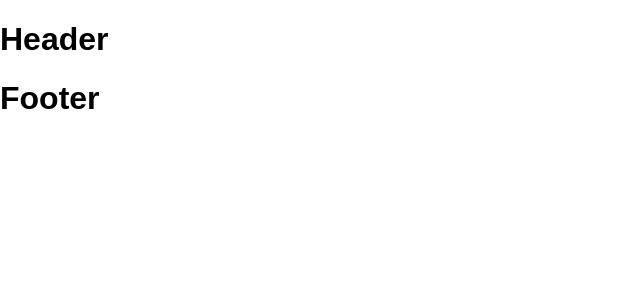
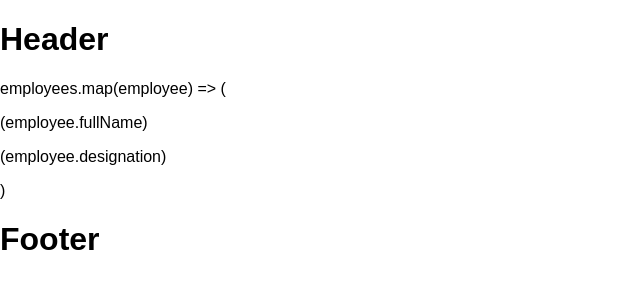
Before and after one commit to pauldropz/Team_Allocator, a React (Create React App) app: page / in a window 1280 px wide. Shown: the top 300 px of the page, without its empty margins (0-640 px from the left). Built offline with nearby package versions, Linux system fonts and the light colour scheme.

Commit message:
updating employee

```diff
--- a/src/Employees.jsx
+++ b/src/Employees.jsx
@@ -3,7 +3,7 @@ import { useState } from "react";
 
 
 
-const Employee = () => {
+const Employees = () => {
             const [ Employees, setEmployees ] = useState ([
 
                 { id:1, fullName: "Paul Dropz", designation: "Web-Developer", gender: "male", teamName: "Team7"},
@@ -18,7 +18,14 @@ const Employee = () => {
     return (
 
            <main>
+                <div>
+                    employees.map(employee) => (
+                        <p>(employee.fullName)</p>
+                        <p>(employee.designation)</p>
 
+                    )
+
+                </div>
 
 
            </main>
@@ -31,4 +38,4 @@ const Employee = () => {
 }
 
 
-export default Employee
+export default Employees
```
